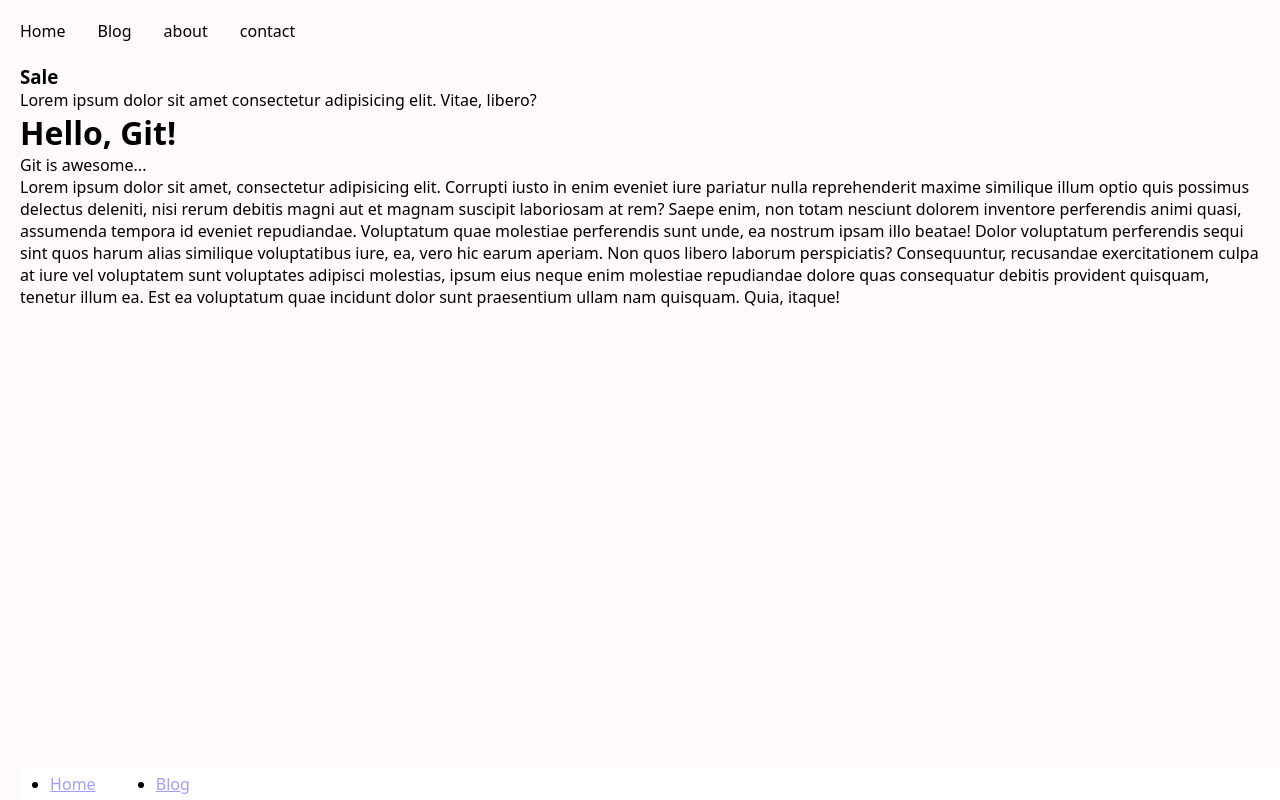
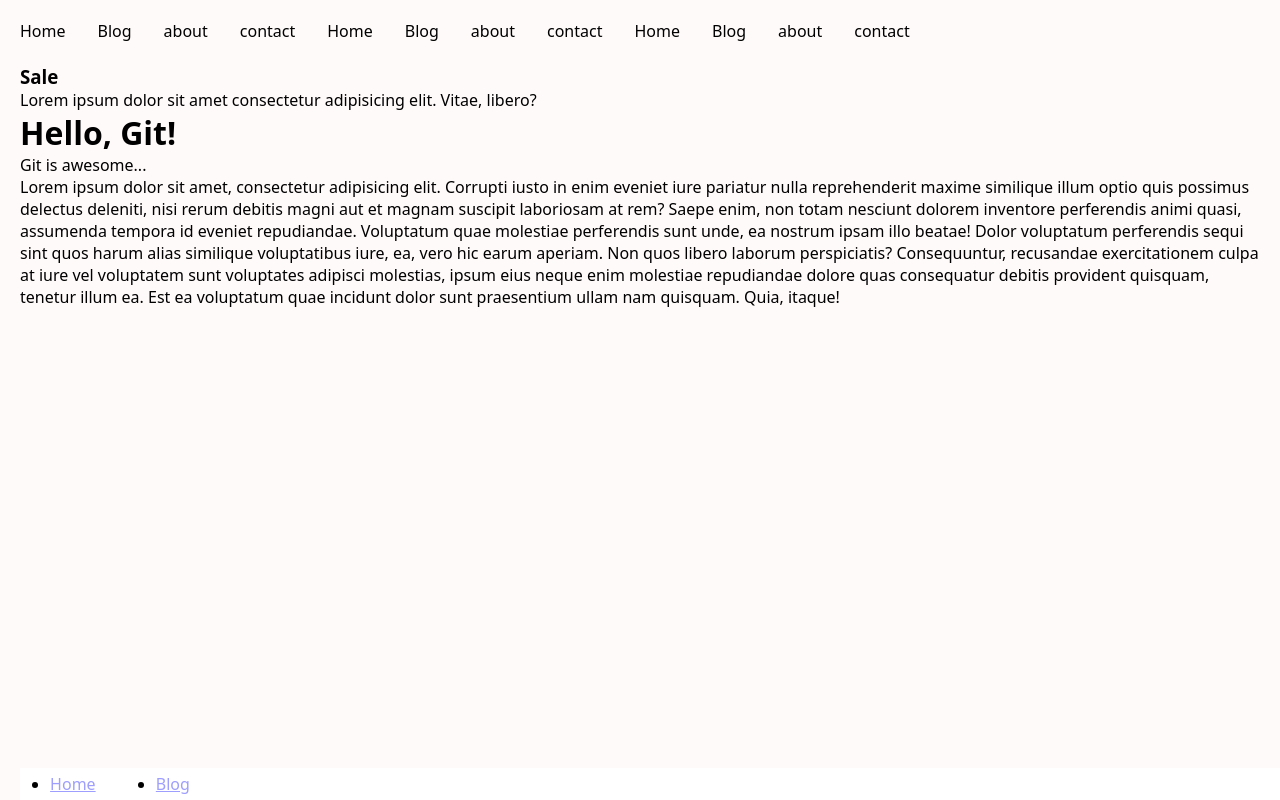
Before and after one commit to AlirezaBghn/Wd58-git-111, a plain HTML site: page index.html in a window 1280 px wide. Drawn offline with Linux system fonts and the light colour scheme.

Commit message:
new commit

```diff
--- a/index.html
+++ b/index.html
@@ -12,6 +12,14 @@
   <header>
     <nav>
       <ul>
+        <li><a href="#">Home</a></li>
+        <li><a href="#">Blog</a></li>
+        <li><a href="#">about</a></li>
+        <li><a href="#">contact</a></li>
+        <li><a href="#">Home</a></li>
+        <li><a href="#">Blog</a></li>
+        <li><a href="#">about</a></li>
+        <li><a href="#">contact</a></li>
         <li><a href="#">Home</a></li>
         <li><a href="#">Blog</a></li>
         <li><a href="#">about</a></li>
@@ -44,4 +52,5 @@
     </ul>
   </footer>
 </body>
+
 </html>
```
